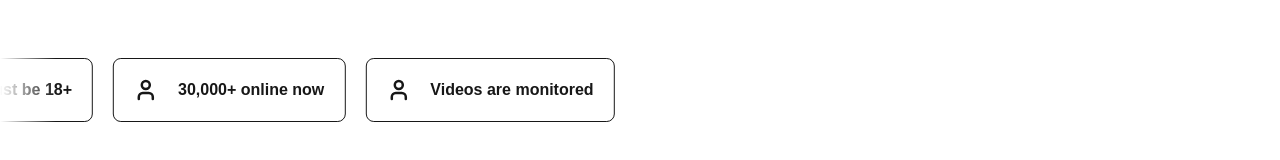
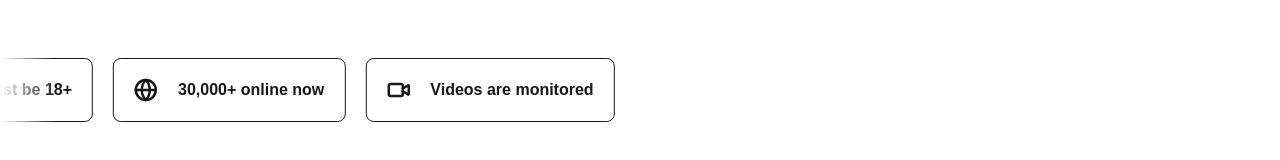
Before and after one commit to Rishabh8210/Omegle-client, a Next.js app: page / in a window 1280 px wide. Shown: the part 310-470 px from the top of the page. Built offline with nearby package versions, Linux system fonts and the light colour scheme; a web font is replaced by a local one.

Commit message:
refactor(Feature Banner): Update the feature banner section

```diff
--- a/app/components/home/FeatureBanner.tsx
+++ b/app/components/home/FeatureBanner.tsx
@@ -1,5 +1,5 @@
 "use client"
-import { CircleAlert, CircleUserRound, User } from "lucide-react"
+import { CircleAlert, CircleUserRound, Globe, User, VideoIcon } from "lucide-react"
 import { motion } from "framer-motion"
 
 const marqueeVariants = {
@@ -36,12 +36,12 @@ export function FeatureBanner() {
                 </div>
 
                 <div className="flex gap-5 h-16 shrink-0 p-5 items-center border rounded-lg">
-                    <User height={30} widths={30} strokeWidth={2.5} className="h-12 shrink-0" />
+                    <Globe height={30} widths={30} strokeWidth={2.5} className="h-12 shrink-0" />
                     <h1 className="text-md font-semibold">30,000+ online now</h1>
                 </div>
 
                 <div className="flex gap-5 h-16 shrink-0 p-5 items-center border rounded-lg">
-                    <User height={30} widths={30} strokeWidth={2.5} className="h-12 shrink-0" />
+                    <VideoIcon height={30} widths={30} strokeWidth={2.5} className="h-12 shrink-0" />
                     <h1 className="text-md font-semibold">Videos are monitored</h1>
                 </div>
             </motion.div>
```
